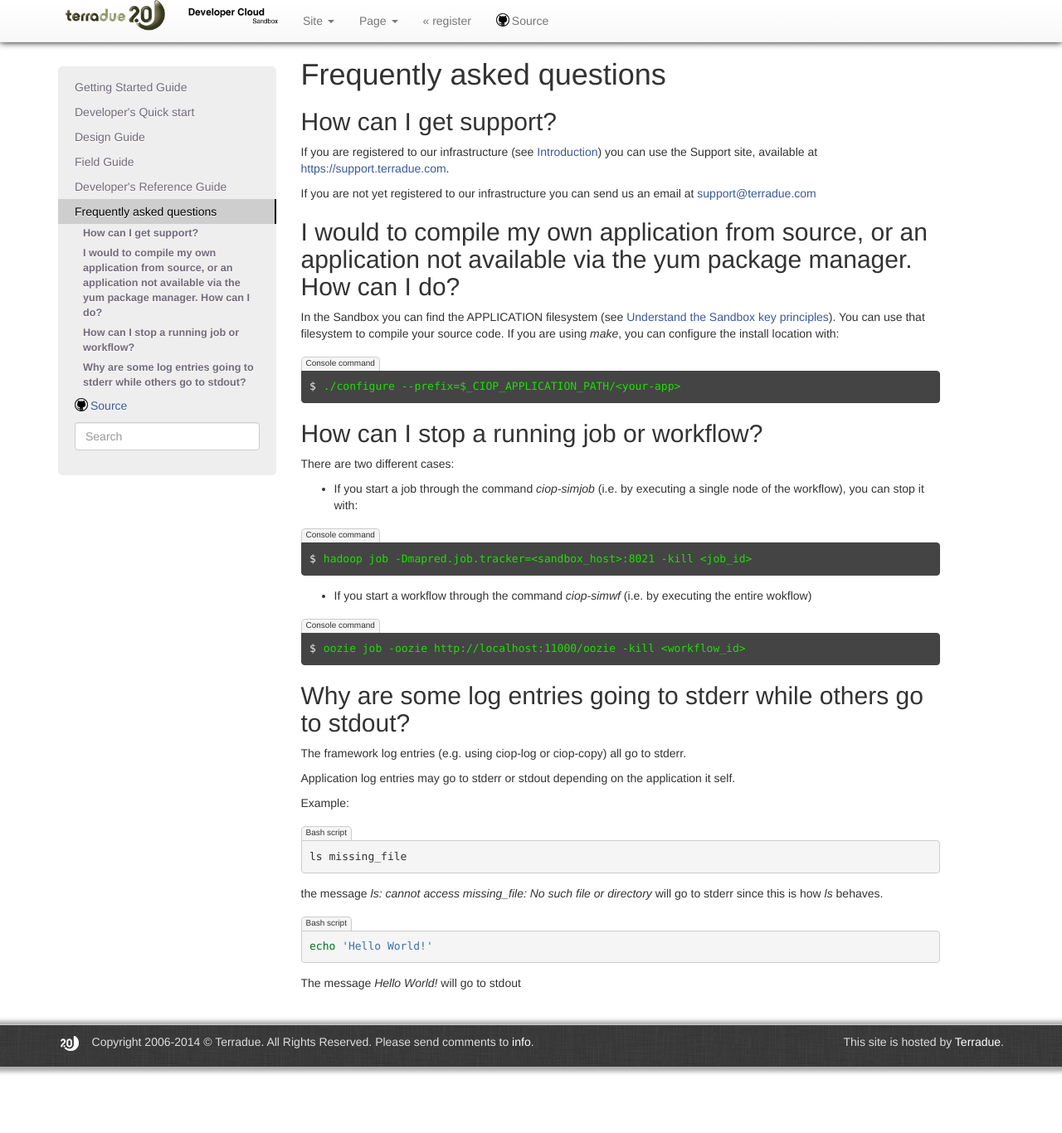
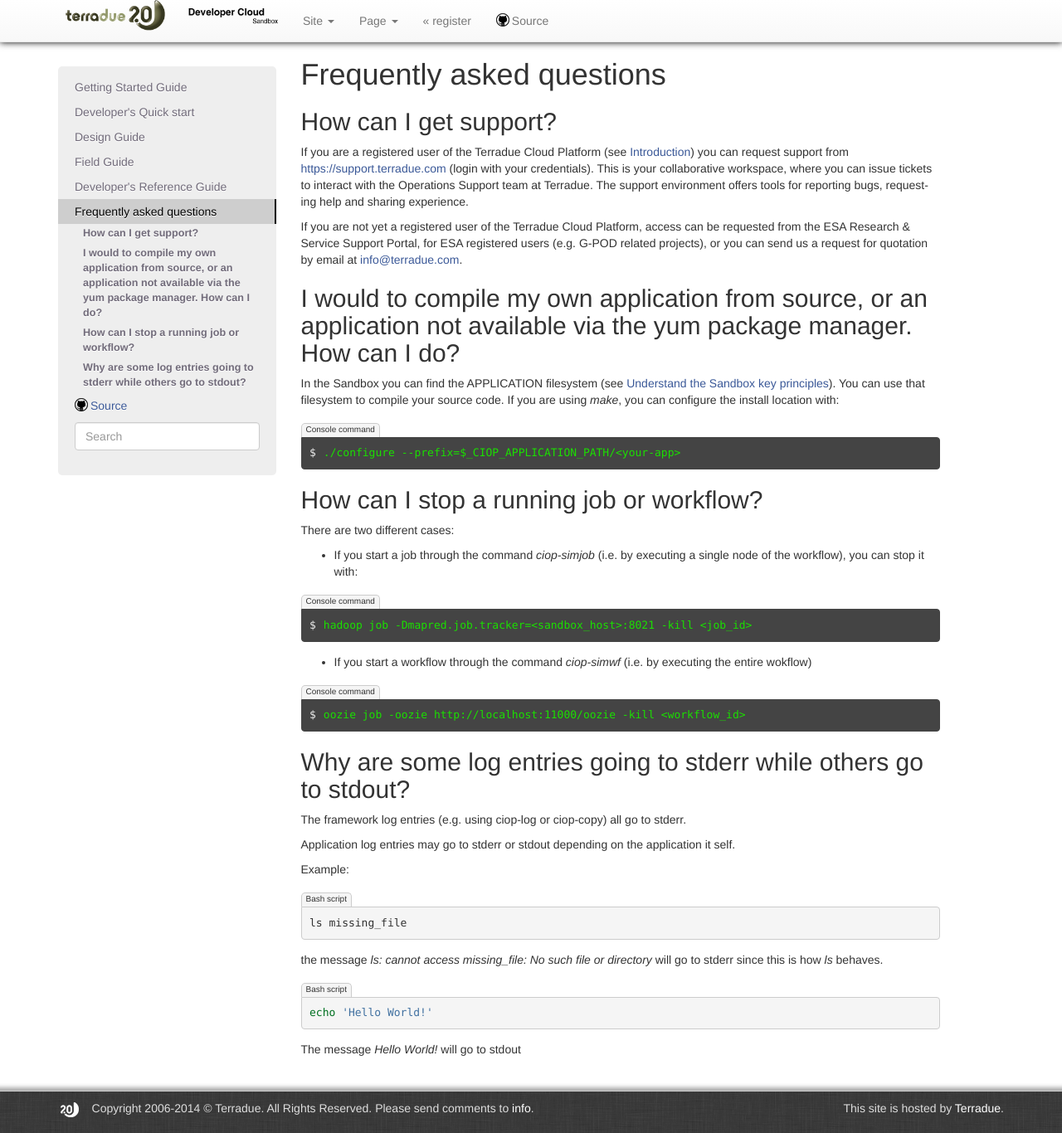
Before and after one commit to Terradue/doc-developer-sandbox, a Sphinx documentation site: the page built from source/faq/index.rst, in a window 1280 px wide and 1366 px high. Shown: the whole window at 83% size. Built offline with Sphinx 7.4.7, drawn with Linux system fonts in a browser that asks for light colours.

Commit message:
Update index.rst
Edited "How can I get support?"

```diff
--- a/source/faq/index.rst
+++ b/source/faq/index.rst
@@ -4,9 +4,13 @@
 How can I get support?
 ------------------------------
 
-If you are registered to our infrastructure (see :ref:`introduction`) you can use the Support site, available at https://support.terradue.com.
+If you are a registered user of the Terradue Cloud Platform (see :ref:`introduction`) you can request support from https://support.terradue.com (login with your credentials).
+This is your collaborative workspace, where you can issue tickets to interact with the Operations Support team at Terradue.
+The support environment offers tools for reporting bugs, requesting help and sharing experience.
 
-If you are not yet registered to our infrastructure you can send us an email at support@terradue.com
+If you are not yet a registered user of the Terradue Cloud Platform,
+access can be requested from the ESA Research & Service Support Portal, for ESA registered users (e.g. G-POD related projects),
+or you can send us a request for quotation by email at info@terradue.com.
 
 I would to compile my own application from source, or an application not available via the yum package manager. How can I do?
 ----------------------------------------------------
```
